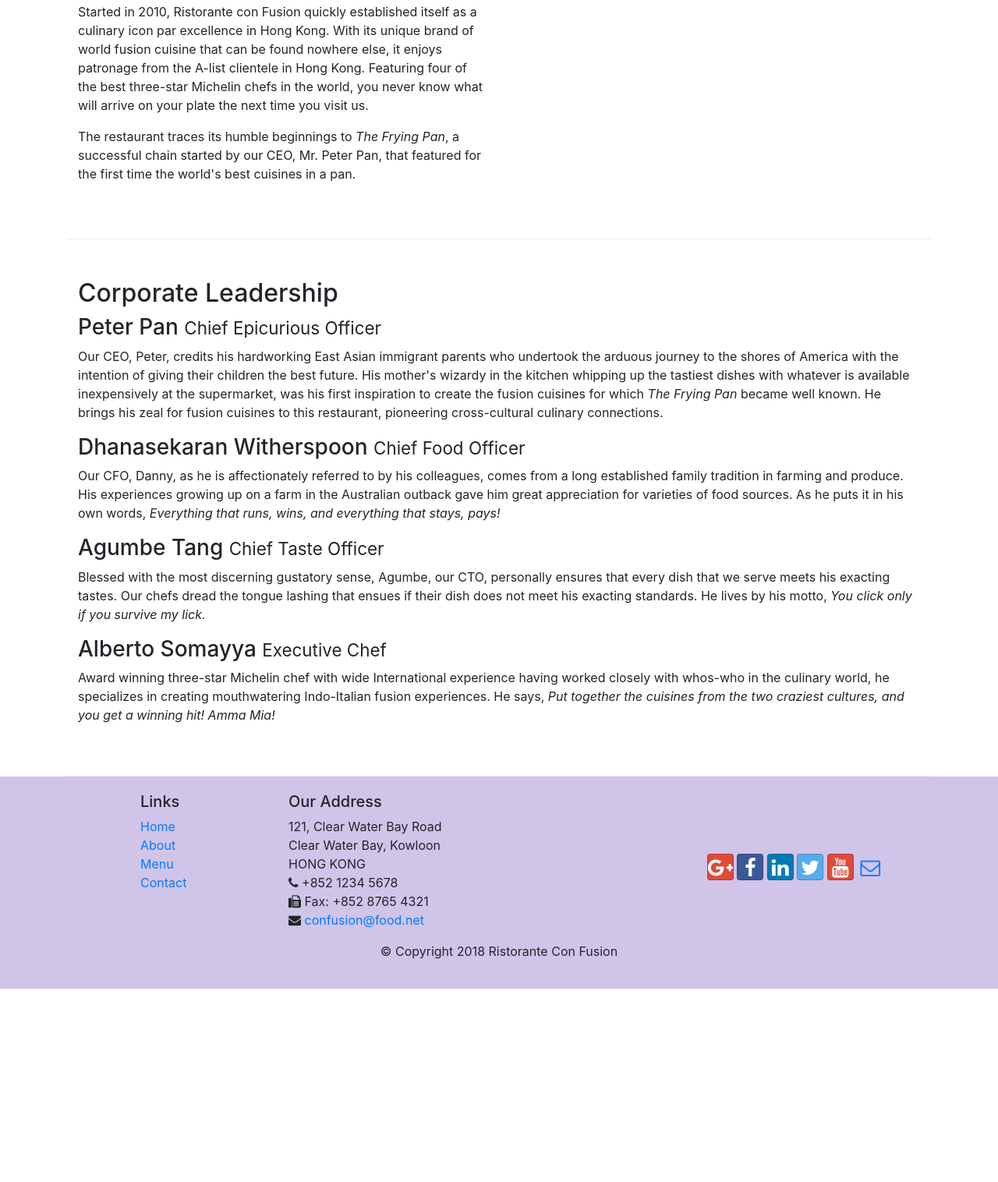
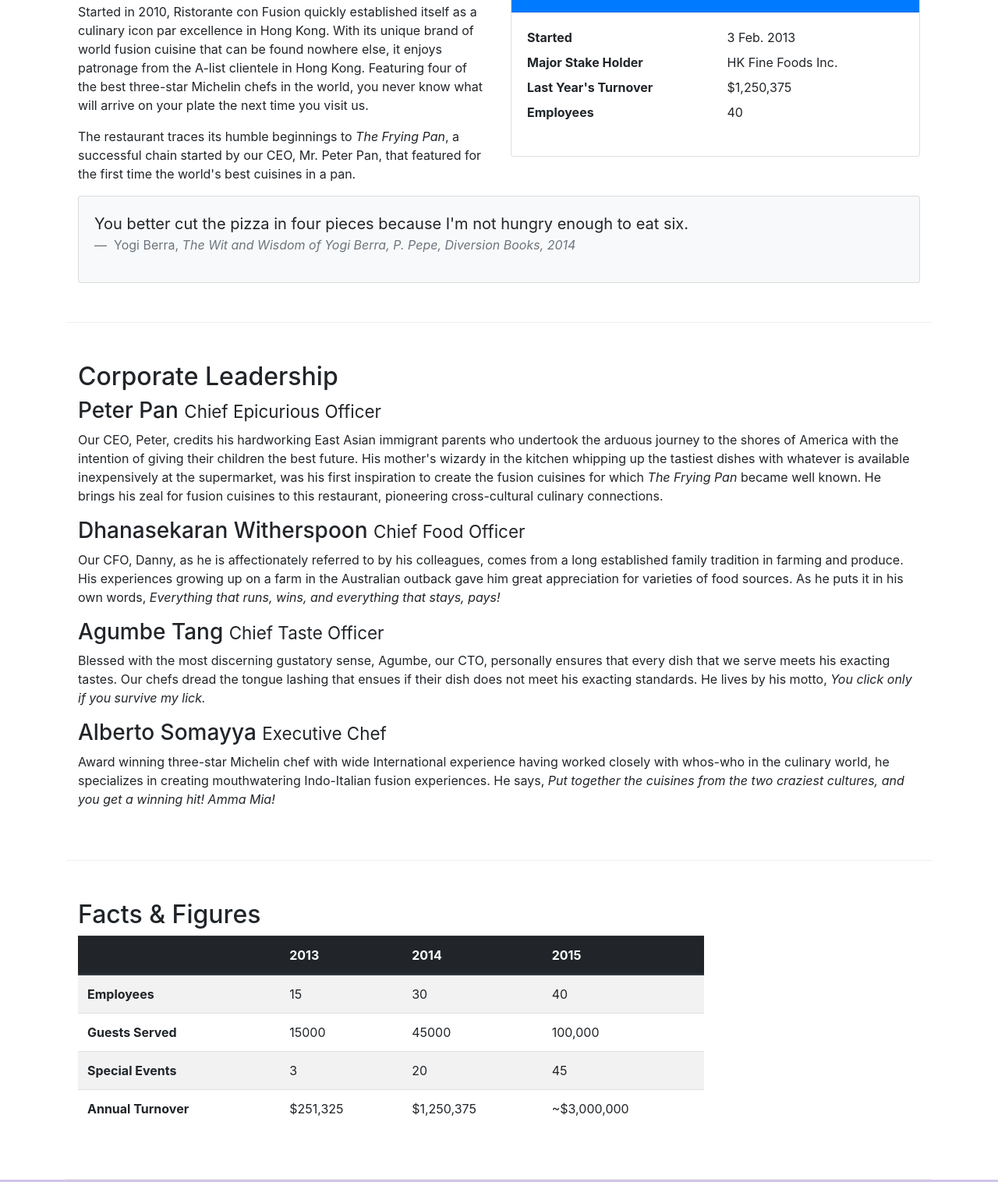
Before and after one commit to Abel-Slk/restaurant-app-bootstrap, a website: page aboutus.html in a window 1280 px wide. Shown: the part 558-2074 px from the top of the page at 78% size. Before the commit the page ends 1826 px from the top, so only its background shows below. Drawn offline with nearby package versions, Linux system fonts and the light colour scheme.

Commit message:
tables and cards

```diff
--- a/aboutus.html
+++ b/aboutus.html
@@ -12,7 +12,6 @@
 
     <link rel="stylesheet" href="node_modules/font-awesome/css/font-awesome.min.css">
     <link rel="stylesheet" href="node_modules/bootstrap-social/bootstrap-social.css">
-
 
     <!-- Custom CSS -->
     <link rel="stylesheet" href="css/styles.css">
@@ -90,8 +89,44 @@
                 <p>Started in 2010, Ristorante con Fusion quickly established itself as a culinary icon par excellence in Hong Kong. With its unique brand of world fusion cuisine that can be found nowhere else, it enjoys patronage from the A-list clientele in Hong Kong.  Featuring four of the best three-star Michelin chefs in the world, you never know what will arrive on your plate the next time you visit us.</p>
                 <p>The restaurant traces its humble beginnings to <em>The Frying Pan</em>, a successful chain started by our CEO, Mr. Peter Pan, that featured for the first time the world's best cuisines in a pan.</p>
             </div>
+
             <div class="col-12 col-sm">
+                <div class="card">
+
+                    <h3 class="card-header bg-primary text-white">Facts At a Glance</h3>
+
+                    <div class="card-body">
+                        <dl class="row"> <!-- this description list allows me to apply the row and column BS classes to it and thereby format the content inside -->
+                            <dt class="col-6">Started</dt>
+                            <dd class="col-6">3 Feb. 2013</dd>
+
+                            <dt class="col-6">Major Stake Holder</dt>
+                            <dd class="col-6">HK Fine Foods Inc.</dd>
+                            <dt class="col-6">Last Year's Turnover</dt>
+                            <dd class="col-6">$1,250,375</dd>
+                            <dt class="col-6">Employees</dt>
+                            <dd class="col-6">40</dd>
+                        </dl>
+                    </div>
+                </div>
             </div>
+
+            <div class="col-12">
+                <div class="card card-body bg-light"> <!-- here applying both the card and the card-body to the same div AT ONCE - So this card won't have any card header but instead just contains the card-body -->
+                    <blockquote class="blockquote"> <!-- I will apply the blockquote class of Bootstrap. So Bootstrap styles this blockquote in its own way -->
+                        <p class="mb-0"> <!-- The mb-0 is a utility class that Bootstrap provides. What this means is margin-bottom zero. For this particular, whatever it is included in this p tag, we'll have a bottom margin of zero. And this helps me to display the content correctly here -->
+                            You better cut the pizza in four pieces because I'm not hungry enough to eat six.
+                        </p>
+                        <footer class="blockquote-footer"> <!-- the class for displaying the autor of the quotation-->
+                            Yogi Berra,
+                            <cite title="Source Title"><!-- for source of quotation -->
+                                The Wit and Wisdom of Yogi Berra, P. Pepe, Diversion Books, 2014
+                            </cite>
+                        </footer>
+                    </blockquote>
+                </div>
+            </div>
+
         </div>
 
 
@@ -107,6 +142,54 @@
                 <h3>Alberto Somayya <small>Executive Chef</small></h3>
                 <p class="d-none d-sm-block">Award winning three-star Michelin chef with wide International experience having worked closely with whos-who in the culinary world, he specializes in creating mouthwatering Indo-Italian fusion experiences. He says, <em>Put together the cuisines from the two craziest cultures, and you get a winning hit! Amma Mia!</em></p>
             </div>
+       </div>
+       <div class="row row-content">
+           <div class="col-12 col-sm-9">
+                <h2>Facts &amp; Figures</h2>
+
+                <div class="table-responsive"> <!-- this allows horizontal scrolling on xs screens-->
+                    <table class="table table-striped">
+                        <thead class="thead-dark">
+                            <tr>
+                                <th>&nbsp;</th>
+                                <th>2013</th>
+                                <th>2014</th>
+                                <th>2015</th>
+                            </tr>
+                        </thead>
+                        <tbody>
+                            <tr>
+                                <th>Employees</th>
+                                <td>15</td>
+                                <td>30</td>
+                                <td>40</td>
+                            </tr>
+                            <tr>
+                                <th>Guests Served</th>
+                                <td>15000</td>
+                                <td>45000</td>
+                                <td>100,000</td>
+                            </tr>
+                            <tr>
+                                <th>Special Events</th>
+                                <td>3</td>
+                                <td>20</td>
+                                <td>45</td>
+                            </tr>
+                            <tr>
+                                <th>Annual Turnover</th>
+                                <td>$251,325</td>
+                                <td>$1,250,375</td>
+                                <td>~$3,000,000</td>
+                            </tr>
+                        </tbody>
+                    </table>
+                </div>
+
+           </div>
+           <div class="col-12 col-sm-3">
+
+           </div>
        </div>
 
     </div>
```
Also changed, not shown: contactus.html (+5 -5 lines), index.html (+9 -6 lines).
